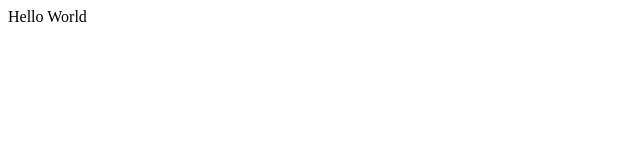
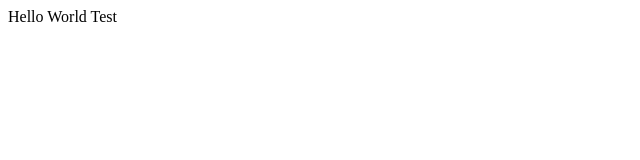
Before and after one commit to Jamrek/GitTutorial, a plain HTML site: page index.html in a window 1280 px wide. Shown: the full height of the page, 0-640 px from the left. Drawn offline with Linux system fonts and the light colour scheme.

Commit message:
nasz zmoiana

```diff
--- a/index.html
+++ b/index.html
@@ -9,7 +9,7 @@
 </head>
 
 <body>
-    Hello World
+    Hello World Test
 </body>
 
 </html>
```
